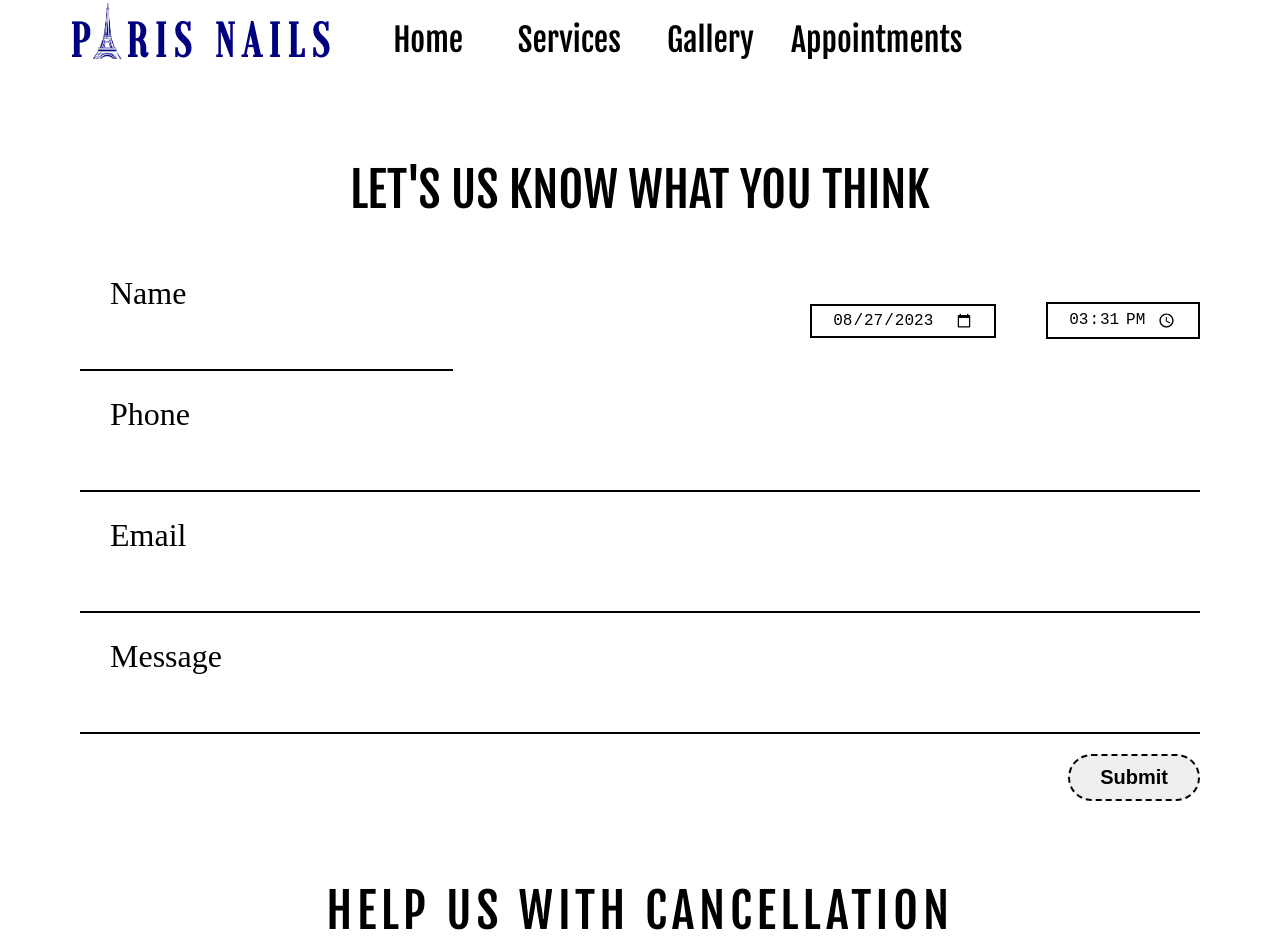
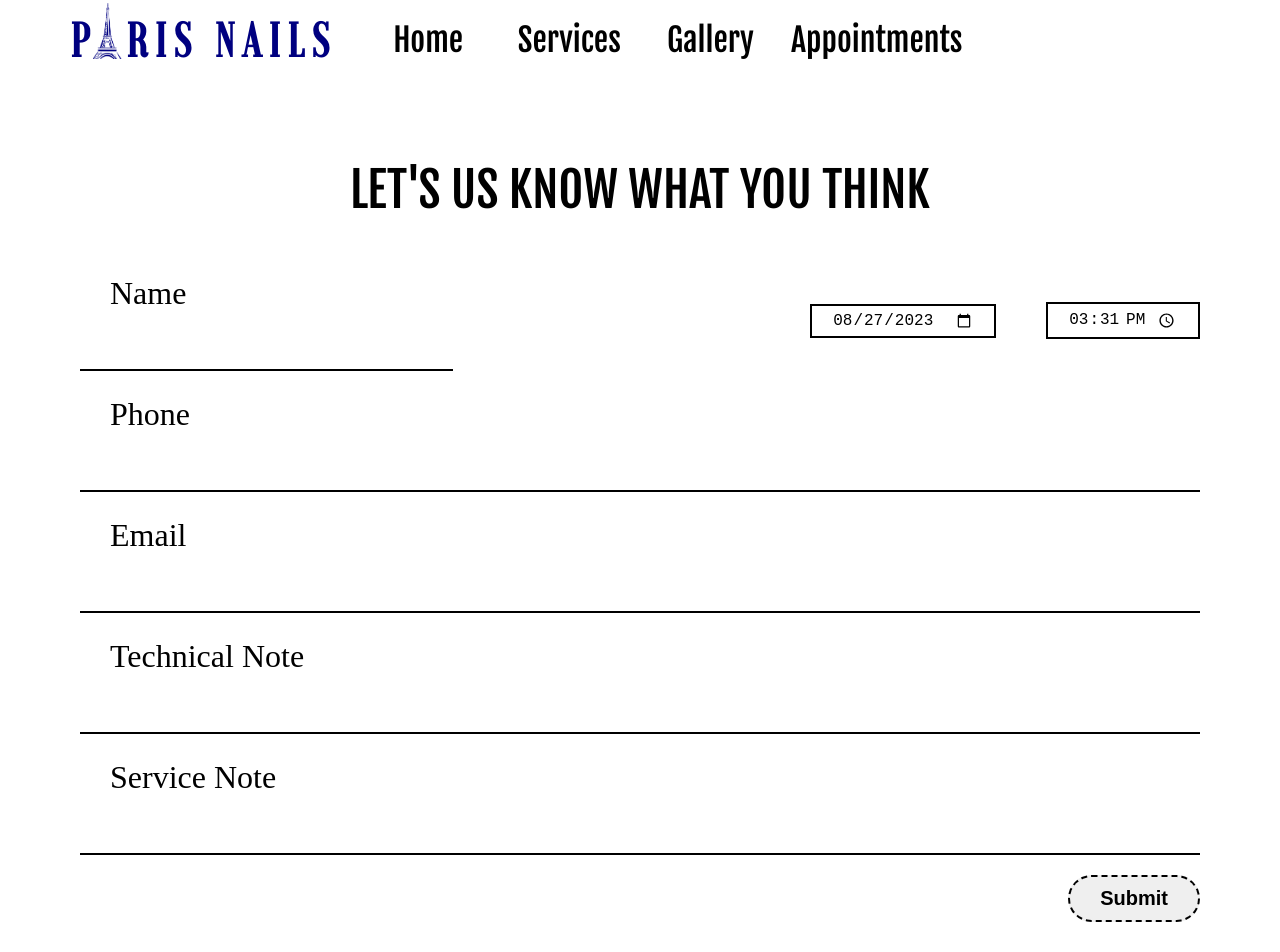
Before and after one commit to NguyenKhoi2001/Paris-Nail, a React (Create React App) app in the folder front-end/: page /appointments in a window 1280 px wide. Shown: the top 952 px of the page. Built offline with nearby package versions, Linux system fonts and the light colour scheme; a web font is replaced by a local one.

Commit message:
change message in appointments to technical/service

```diff
--- a/front-end/src/features/appointments/EmailForm.js
+++ b/front-end/src/features/appointments/EmailForm.js
@@ -6,7 +6,8 @@ const EmailForm = () => {
   const [name, setName] = useState("");
   const [phone, setPhone] = useState("");
   const [email, setEmail] = useState("");
-  const [message, setMessage] = useState("");
+  const [technicalNote, setTechnicalNote] = useState("");
+  const [serviceNote, setServiceNote] = useState("");
 
   const currentDate = new Date().toISOString().split("T")[0];
   const currentTime = new Date().toTimeString().split(" ")[0].slice(0, 5);
@@ -33,14 +34,24 @@ const EmailForm = () => {
   const handleSubmit = (e) => {
     e.preventDefault();
 
-    if (name && phone && email && message && date && time) {
+    if (
+      name &&
+      phone &&
+      email &&
+      technicalNote &&
+      serviceNote &&
+      date &&
+      time
+    ) {
       const formattedDateTime = formatDateTime(date, time);
 
       let templateParams = {
         from_name: name,
         from_email: email,
         date_time: formattedDateTime,
-        message: message,
+        technical_note: technicalNote,
+        service_note: serviceNote,
+
         phone: phone,
       };
 
@@ -65,7 +76,9 @@ const EmailForm = () => {
       if (!name) unfilledFields.push("name");
       if (!phone) unfilledFields.push("phone");
       if (!email) unfilledFields.push("email");
-      if (!message) unfilledFields.push("message");
+      if (!technicalNote) unfilledFields.push("technicalNote");
+      if (!serviceNote) unfilledFields.push("serviceNote");
+
       if (!date) unfilledFields.push("date");
       if (!time) unfilledFields.push("time");
 
@@ -160,11 +173,21 @@ const EmailForm = () => {
         </div>
         <div className={styles.inputRow}>
           <div className={styles.inputText}>
-            <label htmlFor="message">Message</label>
+            <label htmlFor="technicalNote">Technical Note</label>
             <input
               type="text"
-              id="message"
-              onChange={(e) => setMessage(e.target.value)}
+              id="technicalNote"
+              onChange={(e) => setTechnicalNote(e.target.value)}
+            />
+          </div>
+        </div>
+        <div className={styles.inputRow}>
+          <div className={styles.inputText}>
+            <label htmlFor="serviceNote">Service Note</label>
+            <input
+              type="text"
+              id="serviceNote"
+              onChange={(e) => setServiceNote(e.target.value)}
             />
           </div>
         </div>
```
